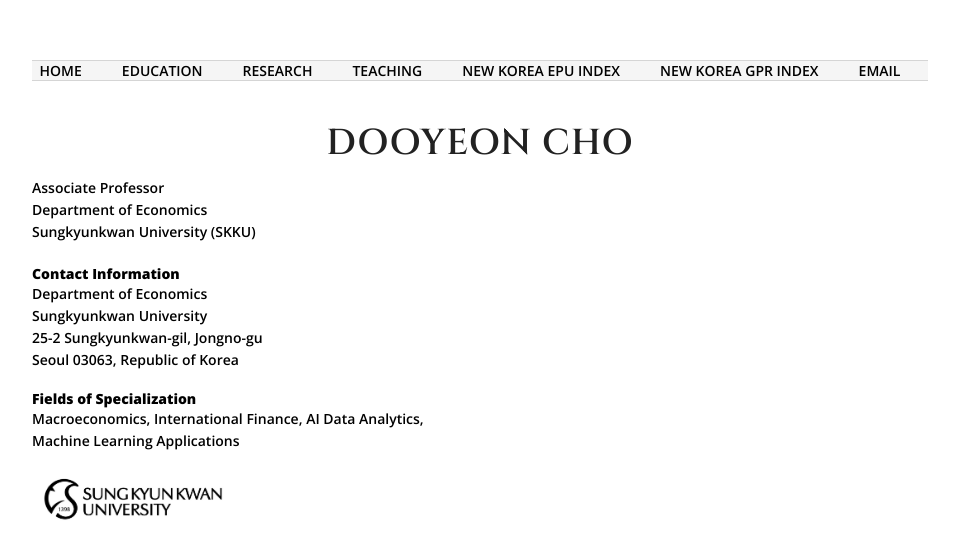
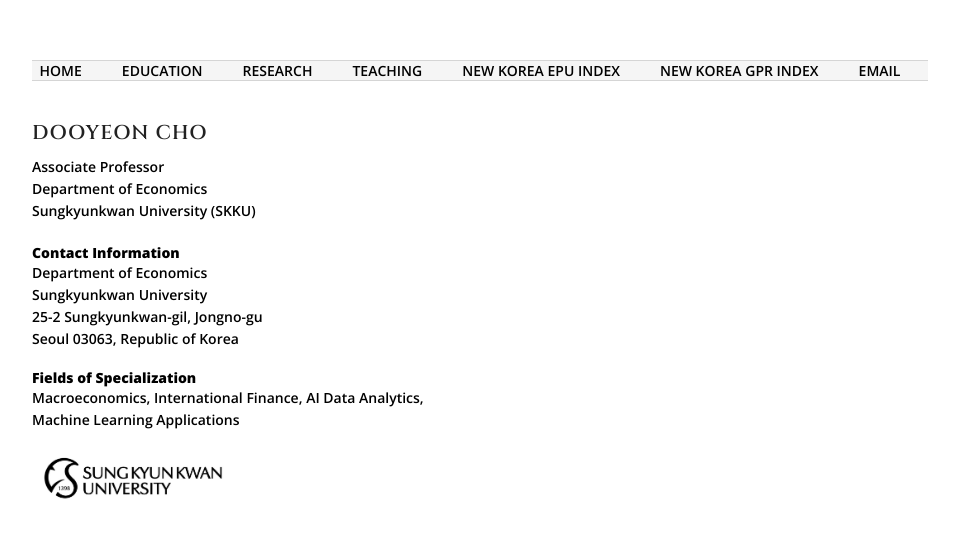
Before and after one commit to dooyeoncho/dooyeoncho.github.io, a Jekyll site: the page built from index.html, in a window 1280 px wide. Shown: the top 559 px of the page, without its empty margins (160-1119 px from the left). Built offline with Jekyll 4.4.1, drawn with Linux system fonts in a browser that asks for light colours.

Commit message:
Update index.html

```diff
--- a/index.html
+++ b/index.html
@@ -28,11 +28,11 @@
 <style>
 .headerstyle {
   font-family: 'Cinzel', serif;
-  font-size: 36px;
+  font-size: 20px;
   font-weight: 600;
   letter-spacing: 1px;
   color: #222;
-  text-align: center;
+  text-align: left;
   margin-top: 20px;
   margin-bottom: 10px;
 }
```
